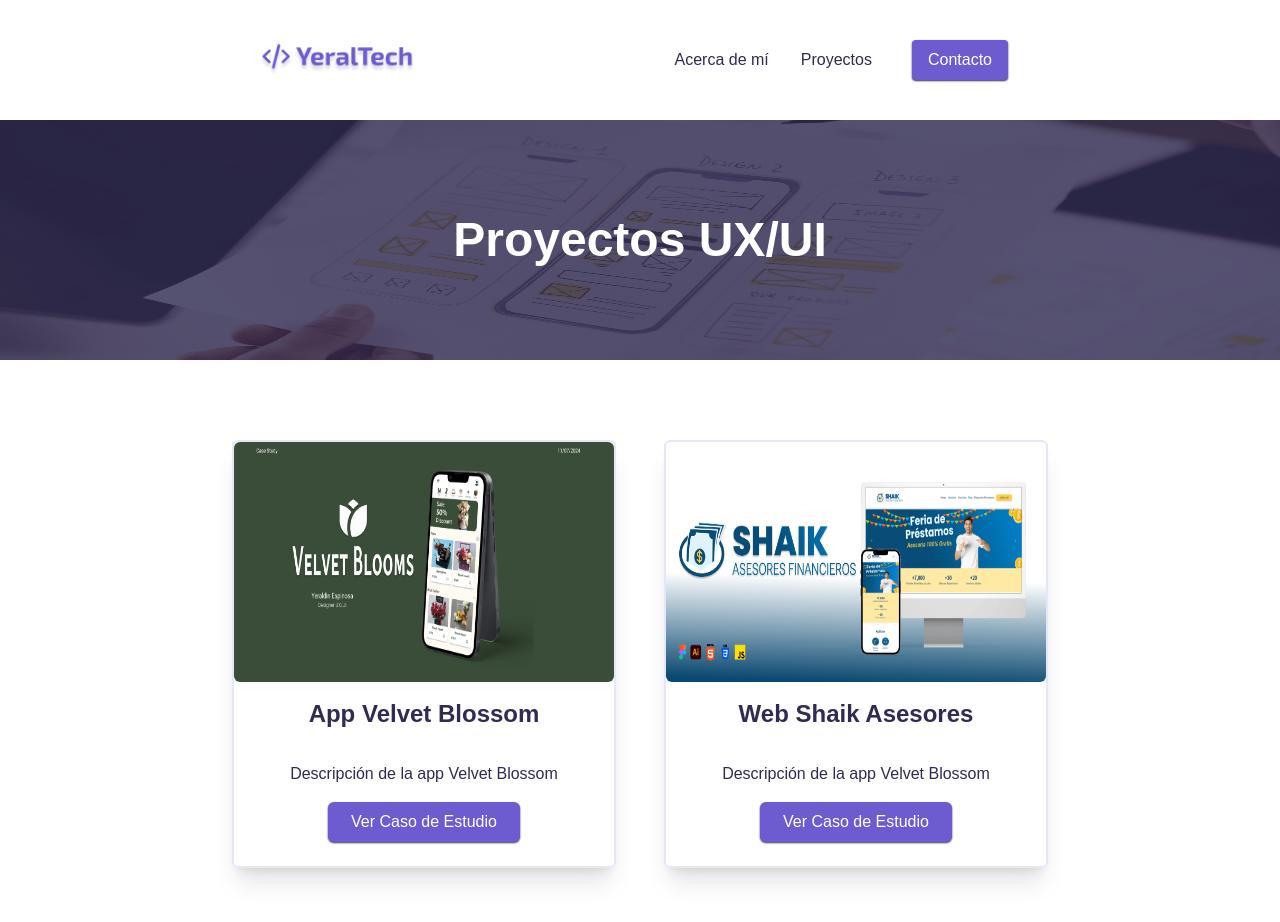
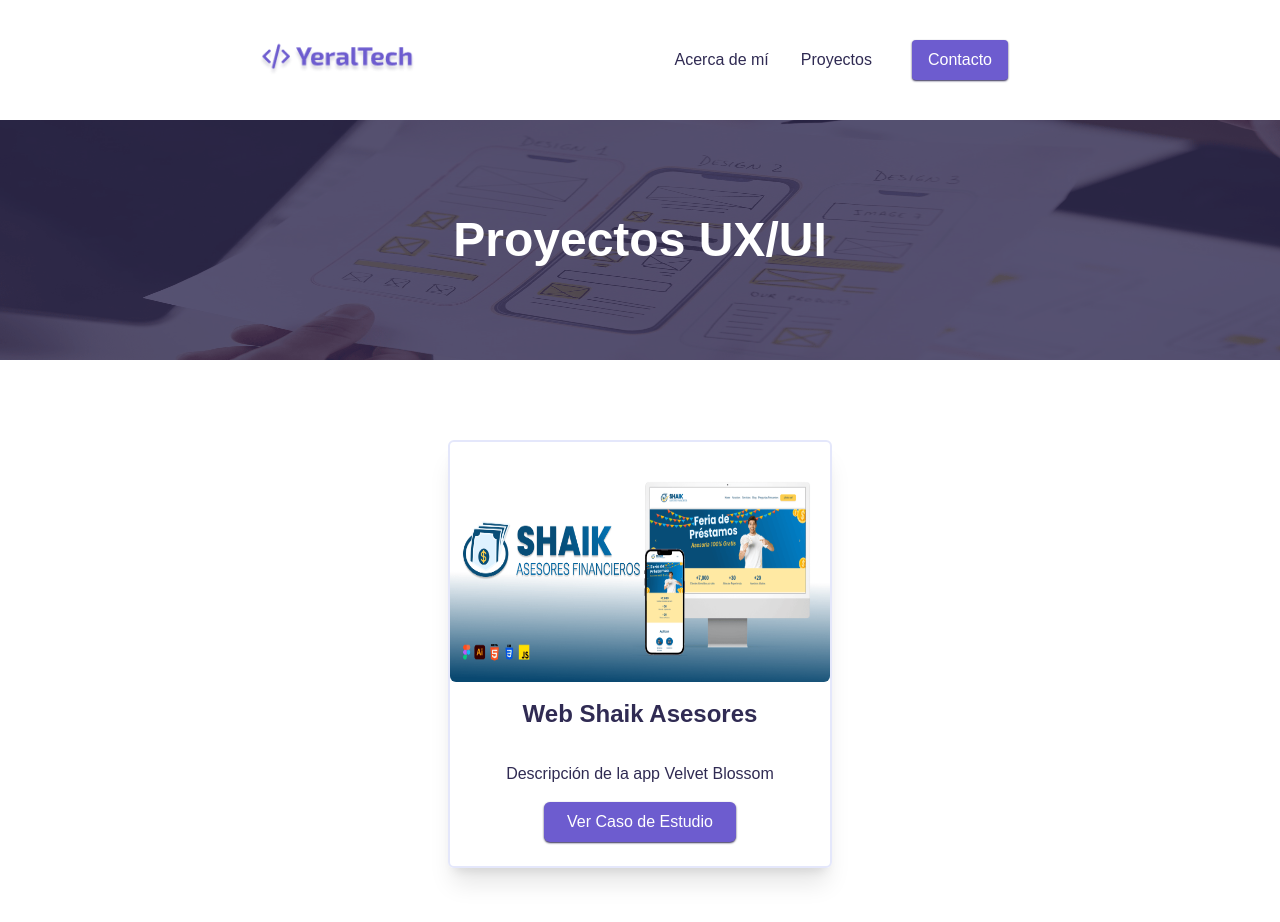
Before and after one commit to YeralTech/YeralTech-web, a React (Vite) app: page /ux-project in a window 1280 px wide. Shown: the top 922 px of the page. Built offline with nearby package versions, Linux system fonts and the light colour scheme.

Commit message:
modificando velvet

```diff
--- a/src/pages/UxProject.jsx
+++ b/src/pages/UxProject.jsx
@@ -2,13 +2,13 @@
 
 const UxProject = () => {
     const projects = [
-        {
-            title: "App Velvet Blossom",
-            imgSrc: "/asset/Frame 1.png",
-            altText: "UX/UI Projects",
-            description: "Descripción de la app Velvet Blossom",
-            projectLink: "/velvet-blossom"
-        },
+        //{
+           // title: "App Velvet Blossom",
+          //  imgSrc: "/asset/Frame 1.png",
+          //  altText: "UX/UI Projects",
+          //  description: "Descripción de la app Velvet Blossom",
+          //  projectLink: "/velvet-blossom"
+      //  },
         {
             title: "Web Shaik Asesores",
             imgSrc: "/asset/Cover.png",
```
